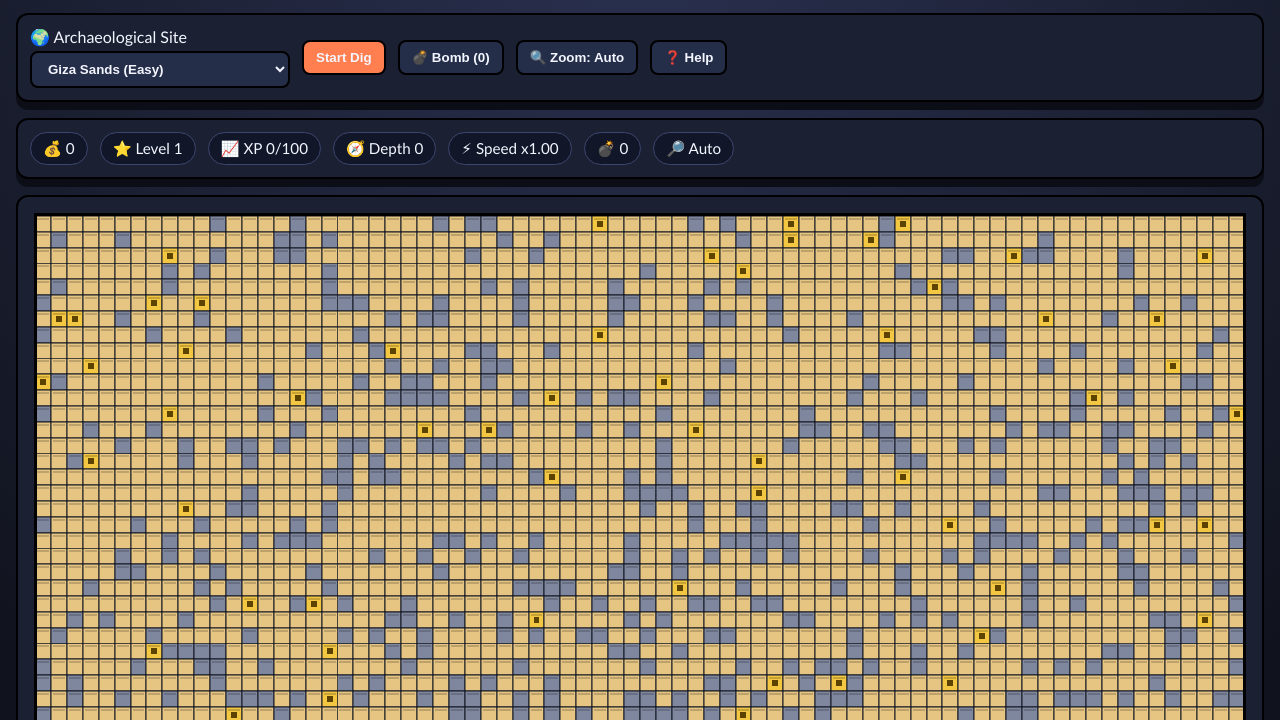
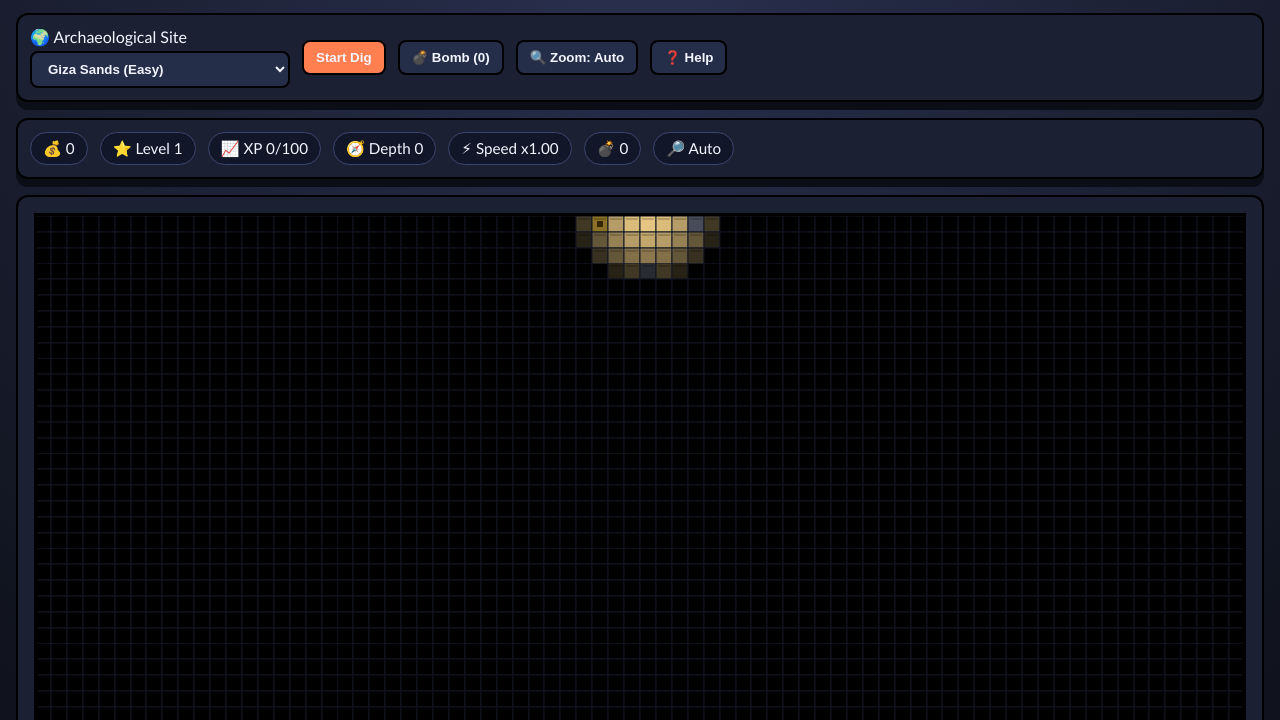
Before and after one commit to mysticalg/Gold-Digger, a plain HTML site: page index.html in a window 1280 px wide. Shown: the part 80-800 px from the top of the page. Drawn offline with Linux system fonts and the light colour scheme.

Commit message:
Add smooth 5-tile fog-of-war field-of-view

```diff
--- a/index.html
+++ b/index.html
@@ -37,7 +37,7 @@
     <section class="play-area" aria-label="Game board and upgrade shop">
       <div class="board-wrap">
         <canvas id="game-canvas" width="1200" height="700" aria-label="Gold Digger grid board"></canvas>
-        <p class="legend">Use <kbd>← ↑ → ↓</kbd> or <kbd>WASD</kbd>. Press <kbd>Z</kbd> for a fixed <strong>20x20</strong> tactical zoom view.</p>
+        <p class="legend">Use <kbd>← ↑ → ↓</kbd> or <kbd>WASD</kbd>. Fog-of-war uses a smooth <strong>5-block</strong> vision radius. Press <kbd>Z</kbd> for 20x20 zoom.</p>
       </div>
 
       <aside class="shop" aria-label="Upgrade shop">
@@ -59,6 +59,7 @@
       <li><strong>Rock</strong> needs Rock Drill. <strong>Metal/Granite</strong> are best handled with bombs.</li>
       <li>Collect treasure for money + XP and buy upgrades.</li>
       <li>Press <kbd>Space</kbd> to use a bomb.</li>
+      <li>Fog-of-war reveals only a smooth <strong>5-block</strong> sight radius; distant/unexplored cells fade to black.</li>
       <li>Press <kbd>Z</kbd> to toggle a fixed <strong>20x20</strong> zoomed play-area view.</li>
     </ul>
     <button id="close-help" class="btn primary">Got it</button>
--- a/script.js
+++ b/script.js
@@ -7,6 +7,7 @@
 const WORLD_WIDTH = 1000;
 const WORLD_HEIGHT = 1000;
 const TILE_SIZE = 16;
+const FOW_SIGHT_RADIUS = 5;
 
 const MATERIALS = {
   EMPTY: 0,
@@ -26,6 +27,7 @@ const SITE_DEFS = [
 
 const state = {
   world: new Uint8Array(WORLD_WIDTH * WORLD_HEIGHT),
+  explored: new Uint8Array(WORLD_WIDTH * WORLD_HEIGHT),
   player: { x: Math.floor(WORLD_WIDTH / 2), y: 0 },
   camera: { x: 0, y: 0 },
   money: 0,
@@ -105,6 +107,35 @@ function getCell(x, y) {
 
 function setCell(x, y, value) {
   if (inBounds(x, y)) state.world[indexOf(x, y)] = value;
+}
+
+/** Mark cells around the player as explored for fog-of-war tracking. */
+function markVisibleArea(cx, cy, radius = FOW_SIGHT_RADIUS) {
+  for (let y = cy - radius; y <= cy + radius; y += 1) {
+    for (let x = cx - radius; x <= cx + radius; x += 1) {
+      if (!inBounds(x, y)) continue;
+      const dist = Math.hypot(x - cx, y - cy);
+      if (dist <= radius) state.explored[indexOf(x, y)] = 1;
+    }
+  }
+}
+
+/**
+ * Returns fog alpha for a world cell based on distance from player and explored state.
+ *  - near the player: fully visible
+ *  - smoothly fades over distance
+ *  - radius edge and beyond: black (not visible)
+ */
+function getFogAlpha(wx, wy) {
+  const dist = Math.hypot(wx - state.player.x, wy - state.player.y);
+  const explored = state.explored[indexOf(wx, wy)] === 1;
+
+  if (!explored && dist > FOW_SIGHT_RADIUS) return 1;
+  if (dist <= 1) return 0;
+  if (dist >= FOW_SIGHT_RADIUS) return 1;
+
+  const t = (dist - 1) / (FOW_SIGHT_RADIUS - 1);
+  return Math.min(1, Math.max(0, t ** 1.35));
 }
 
 /**
@@ -278,6 +309,13 @@ function draw() {
         ctx.fillRect(px + Math.floor((tileSize - gemSize) / 2), py + Math.floor((tileSize - gemSize) / 2), gemSize, gemSize);
       }
 
+      // Fog of war: smooth falloff over a 5-tile sight radius.
+      const fogAlpha = getFogAlpha(wx, wy);
+      if (fogAlpha > 0) {
+        ctx.fillStyle = `rgba(0, 0, 0, ${fogAlpha.toFixed(3)})`;
+        ctx.fillRect(px, py, tileSize, tileSize);
+      }
+
       ctx.strokeStyle = '#131723';
       ctx.strokeRect(px, py, tileSize, tileSize);
     }
@@ -387,6 +425,7 @@ function movePlayer(dx, dy) {
   state.player.x = nx;
   state.player.y = ny;
   state.maxDepth = Math.max(state.maxDepth, ny);
+  markVisibleArea(state.player.x, state.player.y);
 
   if (dy === 0 && state.digRadius > 1) {
     digCell(nx, Math.min(WORLD_HEIGHT - 1, ny + 1), 'down', siteDef);
@@ -465,9 +504,11 @@ function startSelectedSite() {
   // Small timeout gives browser a frame to paint message before generation loop starts.
   setTimeout(() => {
     state.world = buildWorld(siteDef);
+    state.explored = new Uint8Array(WORLD_WIDTH * WORLD_HEIGHT);
     state.player = { x: Math.floor(WORLD_WIDTH / 2), y: 0 };
     state.camera = { x: 0, y: 0 };
     state.maxDepth = 0;
+    markVisibleArea(state.player.x, state.player.y);
     setMessage(`Expedition active at ${siteDef.name}. Dig down and get rich!`);
     updateHud();
     renderShop();
```
